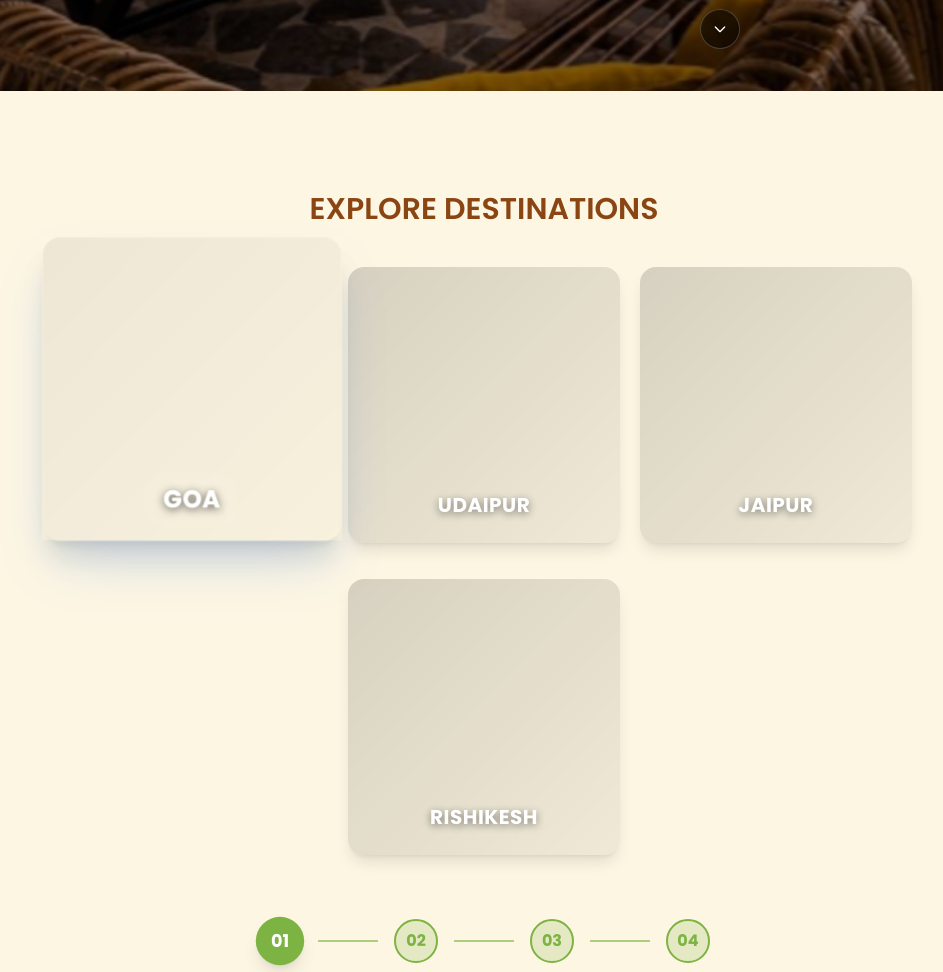
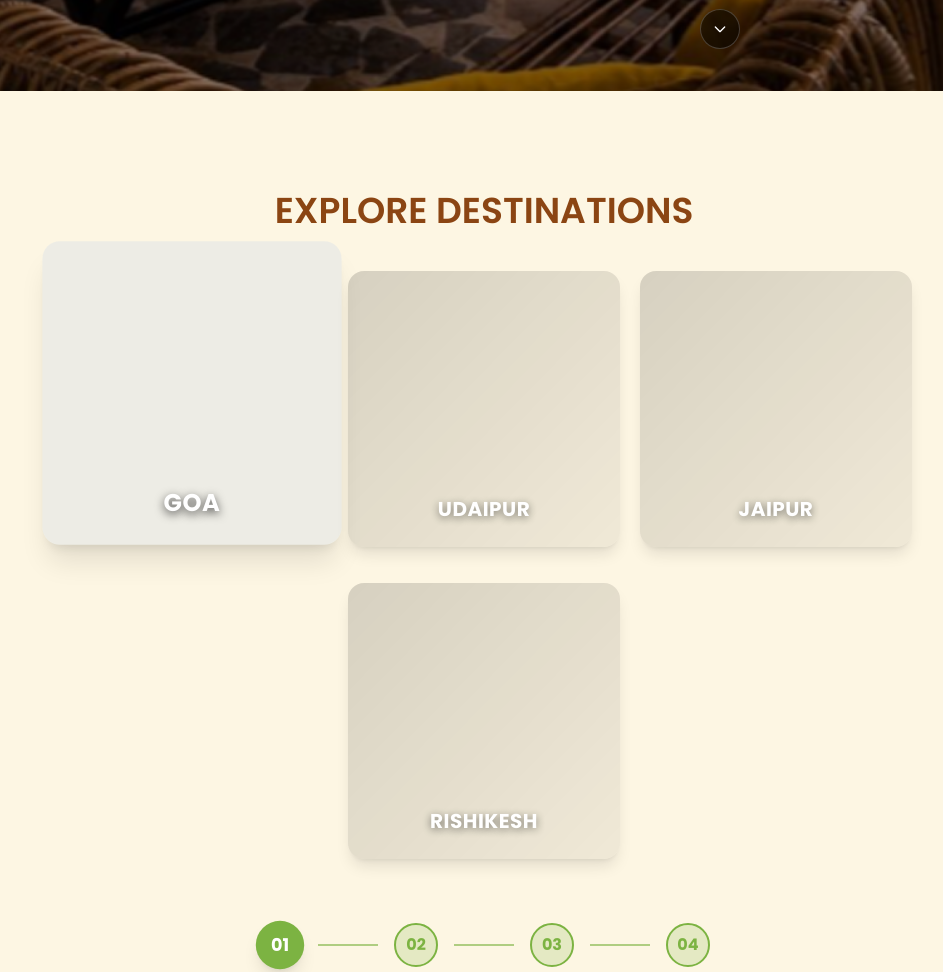
Before and after one commit to katrine-daniel/Goa-blog-3, a plain HTML site: page index.html in a window 1280 px wide. Shown: the part 709-1681 px from the top of the page, without its empty margins (156-1099 px from the left). Drawn offline with nearby package versions, Linux system fonts and the light colour scheme.

Commit message:
index.html

```diff
--- a/index.html
+++ b/index.html
@@ -191,73 +191,74 @@
     </div>
     </div>
 
+   <!-- Add this CSS to your global stylesheet or in a <style> tag -->
+<style>
+/* Hide scrollbar for Chrome, Safari and Opera */
+.scrollbar-hide::-webkit-scrollbar {
+    display: none;
+}
+
+/* Hide scrollbar for IE, Edge and Firefox */
+.scrollbar-hide {
+    -ms-overflow-style: none;  /* IE and Edge */
+    scrollbar-width: none;  /* Firefox */
+}
+
+/* Contain hover effects within boundaries */
+.destination-container {
+    isolation: isolate;
+}
+</style>
+
 <!-- Explore Destinations Section -->
-    <section class="bg-gradient-to-b from-cream to-cream py-20 px-10 relative">
-        <div
-            class="destinations-container max-w-7xl mx-auto relative px-8 lg:px-12 xl:px-16 pb- transition-all duration-300">
-            <h2 class="text-center text-3xl lg:text-3xl font-semibold text-brown-custom my-5 mb-10 leading-tight">
+<section class="bg-gradient-to-b from-cream to-cream py-12 sm:py-16 lg:py-20 px-4 sm:px-6 lg:px-10 relative">
+    <div class="destinations-container max-w-7xl mx-auto relative px-2 sm:px-4 lg:px-8 xl:px-12 2xl:px-16 pb-4 transition-all duration-300">
+        <h2 class="text-center text-2xl sm:text-3xl lg:text-4xl font-semibold text-brown-custom my-4 sm:my-5 mb-8 sm:mb-10 leading-tight font-poppins">
             EXPLORE DESTINATIONS
         </h2>
 
         <!-- Single responsive container -->
-            <div class="mb-10">
+        <div class="mb-8 lg:mb-10">
             <!-- Mobile: Horizontal scroll, Desktop: Flex wrap -->
-                <div class="overflow-x-auto lg:overflow-x-visible pb-4">
-                    <div class="flex gap-5 min-w-max lg:min-w-0 px-4 lg:px-0 lg:justify-center lg:flex-wrap">
+            <div class="overflow-x-auto lg:overflow-x-visible pb-4 scrollbar-hide destination-container">
+                <div class="flex gap-3 sm:gap-4 lg:gap-5 min-w-max lg:min-w-0 px-2 sm:px-4 lg:px-0 lg:justify-center lg:flex-wrap overflow-visible">
                     <!-- Destination Card 1 - Goa -->
-                        <div
-                            class="destination-card relative cursor-pointer transition-all duration-[600ms] ease-[cubic-bezier(0.25,0.46,0.45,0.94)] transform-gpu flex-shrink-0 lg:flex-shrink -translate-y-4 scale-110 shadow-2xl shadow-blue-500/25 brightness-110 mb-4 group">
-                            <div
-                                class="w-68 h-69 rounded-2xl relative overflow-hidden shadow-xl bg-dest-1 bg-cover bg-center">
-                                <div class="absolute inset-0 bg-gradient-to-br from-black/30 to-black/10 opacity-20">
-                                </div>
-                                <div class="absolute left-1/2 transform -translate-x-1/2 bottom-6 text-lg lg:text-xl text-white font-bold uppercase tracking-wide z-20 scale-110"
-                                    style="text-shadow: 0 2px 8px rgba(0, 0, 0, 0.7), 0 0 20px rgba(255, 255, 255, 0.3);">
+                    <div class="destination-card relative cursor-pointer transition-all duration-[600ms] ease-[cubic-bezier(0.25,0.46,0.45,0.94)] transform-gpu flex-shrink-0 lg:flex-shrink -translate-y-2 sm:-translate-y-3 lg:-translate-y-4 scale-105 sm:scale-108 lg:scale-110 mb-4 group">
+                        <div class="w-56 h-64 sm:w-60 sm:h-68 lg:w-68 lg:h-69 rounded-xl sm:rounded-2xl relative overflow-hidden shadow-lg sm:shadow-xl bg-dest-1 bg-cover bg-center">
+                            <!-- Contained shadow overlay -->
+                            <div class="absolute -inset-2 bg-blue-500/10 rounded-xl sm:rounded-2xl blur-sm opacity-80"></div>
+                            <div class="absolute inset-0 bg-gradient-to-br from-black/30 to-black/10 opacity-20 relative z-10"></div>
+                            <div class="absolute left-1/2 transform -translate-x-1/2 bottom-4 sm:bottom-5 lg:bottom-6 text-base sm:text-lg lg:text-xl text-white font-bold uppercase tracking-wide z-20 scale-105 sm:scale-108 lg:scale-110 font-poppins" style="text-shadow: 0 2px 8px rgba(0, 0, 0, 0.7), 0 0 20px rgba(255, 255, 255, 0.3);">
                                 GOA
                             </div>
                         </div>
                     </div>
 
                     <!-- Destination Card 2 - Udaipur -->
-                        <div
-                            class="destination-card relative cursor-pointer transition-all duration-[600ms] ease-[cubic-bezier(0.25,0.46,0.45,0.94)] transform-gpu flex-shrink-0 lg:flex-shrink hover:-translate-y-2 hover:scale-105 mb-4">
-                            <div
-                                class="w-68 h-69 rounded-2xl relative overflow-hidden shadow-lg transition-all duration-300 bg-dest-2 bg-cover bg-center">
-                                <div
-                                    class="absolute inset-0 bg-gradient-to-br from-black/30 to-black/10 opacity-50 transition-opacity duration-300 hover:opacity-30">
-                                </div>
-                                <div class="absolute left-1/2 transform -translate-x-1/2 bottom-6 text-lg lg:text-xl text-white font-bold uppercase tracking-wide z-20"
-                                    style="text-shadow: 0 2px 8px rgba(0, 0, 0, 0.5);">
+                    <div class="destination-card relative cursor-pointer transition-all duration-[600ms] ease-[cubic-bezier(0.25,0.46,0.45,0.94)] transform-gpu flex-shrink-0 lg:flex-shrink hover:-translate-y-2 hover:scale-105 sm:hover:scale-108 lg:hover:scale-105 mb-4">
+                        <div class="w-56 h-64 sm:w-60 sm:h-68 lg:w-68 lg:h-69 rounded-xl sm:rounded-2xl relative overflow-hidden shadow-lg transition-all duration-300 bg-dest-2 bg-cover bg-center">
+                            <div class="absolute inset-0 bg-gradient-to-br from-black/30 to-black/10 opacity-50 transition-opacity duration-300 hover:opacity-30"></div>
+                            <div class="absolute left-1/2 transform -translate-x-1/2 bottom-4 sm:bottom-5 lg:bottom-6 text-base sm:text-lg lg:text-xl text-white font-bold uppercase tracking-wide z-20 font-poppins" style="text-shadow: 0 2px 8px rgba(0, 0, 0, 0.5);">
                                 UDAIPUR
                             </div>
                         </div>
                     </div>
 
                     <!-- Destination Card 3 - Jaipur -->
-                        <div
-                            class="destination-card relative cursor-pointer transition-all duration-[600ms] ease-[cubic-bezier(0.25,0.46,0.45,0.94)] transform-gpu flex-shrink-0 lg:flex-shrink hover:-translate-y-2 hover:scale-105 mb-4">
-                            <div
-                                class="w-68 h-69 rounded-2xl relative overflow-hidden shadow-lg transition-all duration-300 bg-dest-3 bg-cover bg-center">
-                                <div
-                                    class="absolute inset-0 bg-gradient-to-br from-black/30 to-black/10 opacity-50 transition-opacity duration-300 hover:opacity-30">
-                                </div>
-                                <div class="absolute left-1/2 transform -translate-x-1/2 bottom-6 text-lg lg:text-xl text-white font-bold uppercase tracking-wide z-20"
-                                    style="text-shadow: 0 2px 8px rgba(0, 0, 0, 0.5);">
+                    <div class="destination-card relative cursor-pointer transition-all duration-[600ms] ease-[cubic-bezier(0.25,0.46,0.45,0.94)] transform-gpu flex-shrink-0 lg:flex-shrink hover:-translate-y-2 hover:scale-105 sm:hover:scale-108 lg:hover:scale-105 mb-4">
+                        <div class="w-56 h-64 sm:w-60 sm:h-68 lg:w-68 lg:h-69 rounded-xl sm:rounded-2xl relative overflow-hidden shadow-lg transition-all duration-300 bg-dest-3 bg-cover bg-center">
+                            <div class="absolute inset-0 bg-gradient-to-br from-black/30 to-black/10 opacity-50 transition-opacity duration-300 hover:opacity-30"></div>
+                            <div class="absolute left-1/2 transform -translate-x-1/2 bottom-4 sm:bottom-5 lg:bottom-6 text-base sm:text-lg lg:text-xl text-white font-bold uppercase tracking-wide z-20 font-poppins" style="text-shadow: 0 2px 8px rgba(0, 0, 0, 0.5);">
                                 JAIPUR
                             </div>
                         </div>
                     </div>
 
                     <!-- Destination Card 4 - Rishikesh -->
-                        <div
-                            class="destination-card relative cursor-pointer transition-all duration-[600ms] ease-[cubic-bezier(0.25,0.46,0.45,0.94)] transform-gpu flex-shrink-0 lg:flex-shrink hover:-translate-y-2 hover:scale-105 mb-4">
-                            <div
-                                class="w-68 h-69 rounded-2xl relative overflow-hidden shadow-lg transition-all duration-300 bg-dest-4 bg-cover bg-center">
-                                <div
-                                    class="absolute inset-0 bg-gradient-to-br from-black/30 to-black/10 opacity-50 transition-opacity duration-300 hover:opacity-30">
-                                </div>
-                                <div class="absolute left-1/2 transform -translate-x-1/2 bottom-6 text-lg lg:text-xl text-white font-bold uppercase tracking-wide z-20"
-                                    style="text-shadow: 0 2px 8px rgba(0, 0, 0, 0.5);">
+                    <div class="destination-card relative cursor-pointer transition-all duration-[600ms] ease-[cubic-bezier(0.25,0.46,0.45,0.94)] transform-gpu flex-shrink-0 lg:flex-shrink hover:-translate-y-2 hover:scale-105 sm:hover:scale-108 lg:hover:scale-105 mb-4">
+                        <div class="w-56 h-64 sm:w-60 sm:h-68 lg:w-68 lg:h-69 rounded-xl sm:rounded-2xl relative overflow-hidden shadow-lg transition-all duration-300 bg-dest-4 bg-cover bg-center">
+                            <div class="absolute inset-0 bg-gradient-to-br from-black/30 to-black/10 opacity-50 transition-opacity duration-300 hover:opacity-30"></div>
+                            <div class="absolute left-1/2 transform -translate-x-1/2 bottom-4 sm:bottom-5 lg:bottom-6 text-base sm:text-lg lg:text-xl text-white font-bold uppercase tracking-wide z-20 font-poppins" style="text-shadow: 0 2px 8px rgba(0, 0, 0, 0.5);">
                                 RISHIKESH
                             </div>
                         </div>
@@ -265,51 +266,28 @@
                 </div>
             </div>
 
-                <!-- Navigation Indicators - Responsive without scrollbar (Inline Tailwind Only) -->
-                <div class="flex justify-center items-center mt-8 px-4">
-                    <!-- Mobile-first responsive container -->
-                    <div
-                        class="flex items-center justify-center gap-2 sm:gap-3 md:gap-4 max-w-full [&::-webkit-scrollbar]:hidden [-ms-overflow-style:none] [scrollbar-width:none]">
-
-                        <!-- Navigation Dot 1 - Active -->
-                        <div
-                            class="nav-dot active w-8 h-8 sm:w-10 sm:h-10 md:w-11 md:h-11 rounded-full flex items-center justify-center text-xs sm:text-sm md:text-base font-bold cursor-pointer transition-all duration-300 bg-green-custom text-white transform scale-110 shadow-lg border-0 flex-shrink-0">
+            <!-- Navigation Indicators -->
+            <div class="flex justify-center items-center gap-1 sm:gap-2 md:gap-4 mt-6 sm:mt-8 px-2">
+                <div class="nav-dot active w-6 h-6 sm:w-8 sm:h-8 md:w-10 md:h-10 lg:w-11 lg:h-11 flex-shrink-0 rounded-full flex items-center justify-center text-xs sm:text-sm md:text-base font-bold cursor-pointer transition-all duration-300 bg-green-custom text-white transform scale-105 sm:scale-108 lg:scale-110 shadow-md sm:shadow-lg border-0 font-poppins">
                     01
                 </div>
-
-                        <!-- Connector Line 1 -->
-                        <div class="w-6 sm:w-8 md:w-12 lg:w-15 h-0.5 bg-green-custom/60 flex-shrink-0"></div>
-
-                        <!-- Navigation Dot 2 -->
-                        <div
-                            class="nav-dot w-8 h-8 sm:w-10 sm:h-10 md:w-11 md:h-11 rounded-full flex items-center justify-center text-xs sm:text-sm md:text-base font-bold cursor-pointer transition-all duration-300 bg-green-custom/20 text-green-custom border-2 border-green-custom hover:bg-green-custom/30 hover:scale-105 hover:shadow-lg active:scale-95 flex-shrink-0">
+                <div class="w-4 sm:w-6 md:w-12 lg:w-15 h-0.5 bg-green-custom/60 flex-shrink-0"></div>
+                <div class="nav-dot w-6 h-6 sm:w-8 sm:h-8 md:w-10 md:h-10 lg:w-11 lg:h-11 flex-shrink-0 rounded-full flex items-center justify-center text-xs sm:text-sm md:text-base font-bold cursor-pointer transition-all duration-300 bg-green-custom/20 text-green-custom border-2 border-green-custom hover:bg-green-custom/30 hover:scale-105 hover:shadow-lg font-poppins">
                     02
                 </div>
-
-                        <!-- Connector Line 2 -->
-                        <div class="w-6 sm:w-8 md:w-12 lg:w-15 h-0.5 bg-green-custom/60 flex-shrink-0"></div>
-
-                        <!-- Navigation Dot 3 -->
-                        <div
-                            class="nav-dot w-8 h-8 sm:w-10 sm:h-10 md:w-11 md:h-11 rounded-full flex items-center justify-center text-xs sm:text-sm md:text-base font-bold cursor-pointer transition-all duration-300 bg-green-custom/20 text-green-custom border-2 border-green-custom hover:bg-green-custom/30 hover:scale-105 hover:shadow-lg active:scale-95 flex-shrink-0">
+                <div class="w-4 sm:w-6 md:w-12 lg:w-15 h-0.5 bg-green-custom/60 flex-shrink-0"></div>
+                <div class="nav-dot w-6 h-6 sm:w-8 sm:h-8 md:w-10 md:h-10 lg:w-11 lg:h-11 flex-shrink-0 rounded-full flex items-center justify-center text-xs sm:text-sm md:text-base font-bold cursor-pointer transition-all duration-300 bg-green-custom/20 text-green-custom border-2 border-green-custom hover:bg-green-custom/30 hover:scale-105 hover:shadow-lg font-poppins">
                     03
                 </div>
-
-                        <!-- Connector Line 3 -->
-                        <div class="w-6 sm:w-8 md:w-12 lg:w-15 h-0.5 bg-green-custom/60 flex-shrink-0"></div>
-
-                        <!-- Navigation Dot 4 -->
-                        <div
-                            class="nav-dot w-8 h-8 sm:w-10 sm:h-10 md:w-11 md:h-11 rounded-full flex items-center justify-center text-xs sm:text-sm md:text-base font-bold cursor-pointer transition-all duration-300 bg-green-custom/20 text-green-custom border-2 border-green-custom hover:bg-green-custom/30 hover:scale-105 hover:shadow-lg active:scale-95 flex-shrink-0">
+                <div class="w-4 sm:w-6 md:w-12 lg:w-15 h-0.5 bg-green-custom/60 flex-shrink-0"></div>
+                <div class="nav-dot w-6 h-6 sm:w-8 sm:h-8 md:w-10 md:h-10 lg:w-11 lg:h-11 flex-shrink-0 rounded-full flex items-center justify-center text-xs sm:text-sm md:text-base font-bold cursor-pointer transition-all duration-300 bg-green-custom/20 text-green-custom border-2 border-green-custom hover:bg-green-custom/30 hover:scale-105 hover:shadow-lg font-poppins">
                     04
                 </div>
             </div>
         </div>
-
-            </div>
-        </div>
     </div>
 </section>
+
 
     <!-- Main Content Section with Sidebar -->
     <div class="bg-gradient-to-b from-[#f9edcc8e] to-[#d6ccb1] px-2 md:px-5 pb-12 pt-2">
```
Lines whose indentation alone changed are shown as unchanged.
